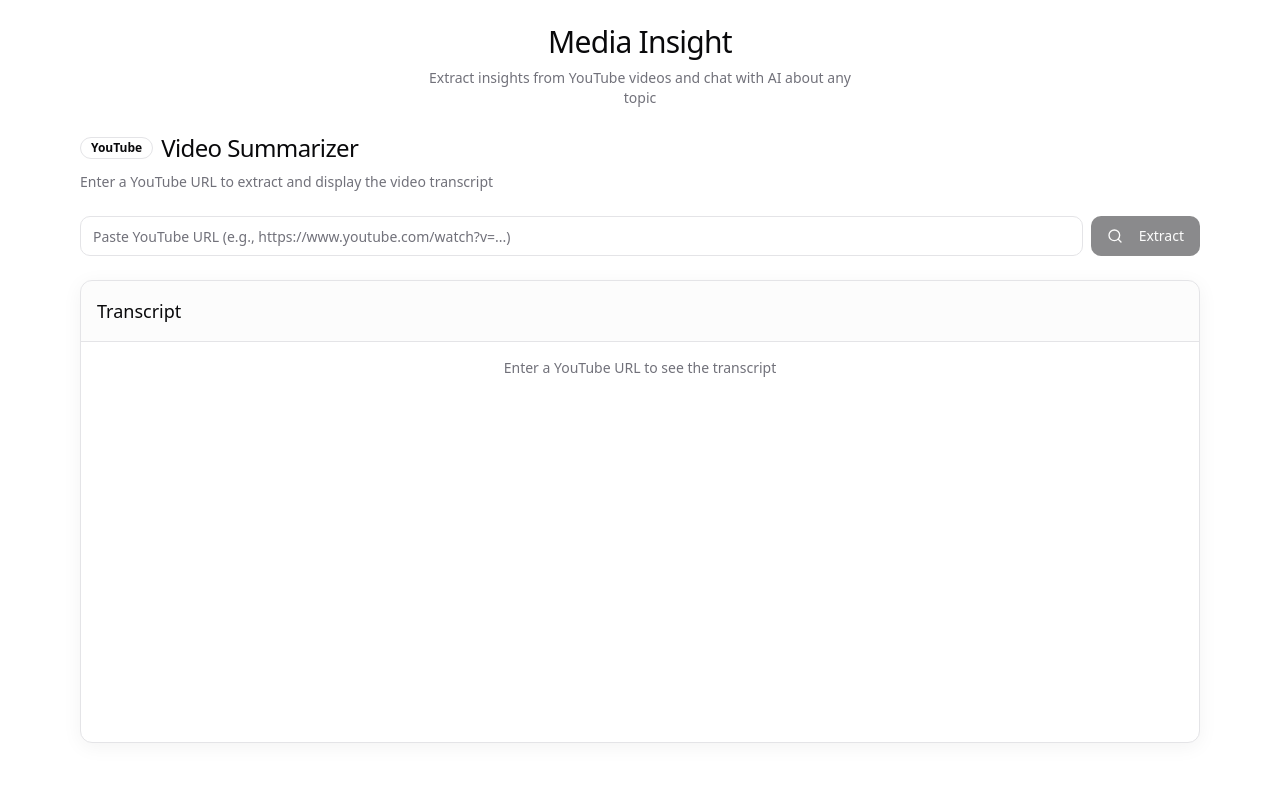
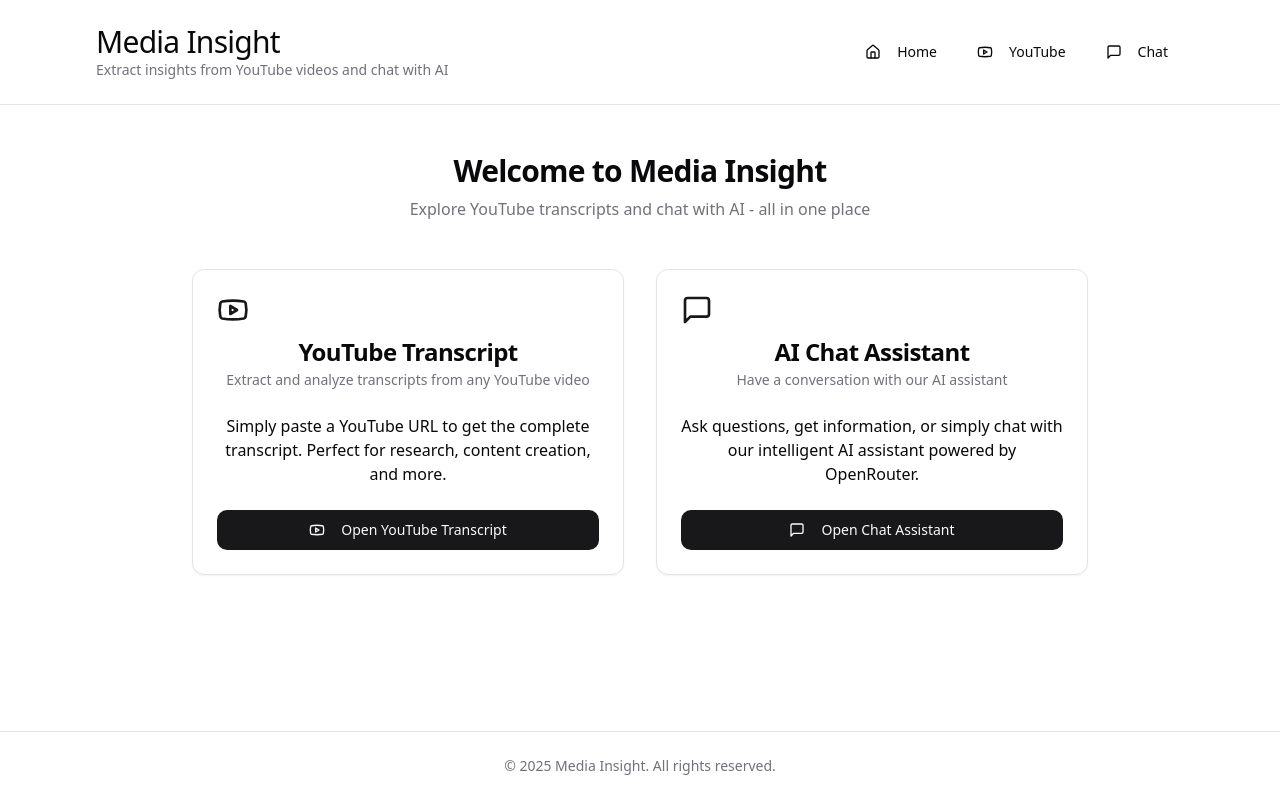
Before and after one commit to questionbot28/lovable-video-buddy-06, a React (Vite) app: page / in a window 1280 px wide. Shown: the top 800 px of the page. Built offline with nearby package versions, Linux system fonts and the light colour scheme.

Commit message:
Refactor: Create separate pages
Create separate pages for YouTube and Chat features.

```diff
--- a/src/App.tsx
+++ b/src/App.tsx
@@ -1,9 +1,12 @@
+
 import { Toaster } from "@/components/ui/toaster";
 import { Toaster as Sonner } from "@/components/ui/sonner";
 import { TooltipProvider } from "@/components/ui/tooltip";
 import { QueryClient, QueryClientProvider } from "@tanstack/react-query";
 import { BrowserRouter, Routes, Route } from "react-router-dom";
 import Index from "./pages/Index";
+import YouTube from "./pages/YouTube";
+import Chat from "./pages/Chat";
 import NotFound from "./pages/NotFound";
 
 const queryClient = new QueryClient();
@@ -16,6 +19,8 @@ const App = () => (
       <BrowserRouter>
         <Routes>
           <Route path="/" element={<Index />} />
+          <Route path="/youtube" element={<YouTube />} />
+          <Route path="/chat" element={<Chat />} />
           {/* ADD ALL CUSTOM ROUTES ABOVE THE CATCH-ALL "*" ROUTE */}
           <Route path="*" element={<NotFound />} />
         </Routes>
--- a/src/components/Header.tsx
+++ b/src/components/Header.tsx
@@ -1,6 +1,9 @@
 
 import React from "react";
 import { cn } from "@/lib/utils";
+import { Link } from "react-router-dom";
+import { Button } from "@/components/ui/button";
+import { Youtube, MessageSquare, Home } from "lucide-react";
 
 interface HeaderProps {
   className?: string;
@@ -8,15 +11,38 @@ interface HeaderProps {
 
 const Header: React.FC<HeaderProps> = ({ className }) => {
   return (
-    <header className={cn("w-full py-6 px-8 flex items-center justify-center", className)}>
+    <header className={cn("w-full py-6 px-8 border-b", className)}>
       <div className="container max-w-6xl mx-auto">
-        <div className="flex flex-col items-center justify-center text-center space-y-2">
-          <h1 className="text-3xl font-medium tracking-tight animate-fade-in">
-            Media Insight
-          </h1>
-          <p className="text-muted-foreground max-w-md mx-auto text-sm animate-slide-up">
-            Extract insights from YouTube videos and chat with AI about any topic
-          </p>
+        <div className="flex items-center justify-between">
+          <div className="flex flex-col items-start">
+            <h1 className="text-3xl font-medium tracking-tight animate-fade-in">
+              Media Insight
+            </h1>
+            <p className="text-muted-foreground text-sm animate-slide-up">
+              Extract insights from YouTube videos and chat with AI
+            </p>
+          </div>
+
+          <nav className="flex items-center gap-2">
+            <Button variant="ghost" asChild>
+              <Link to="/">
+                <Home className="h-4 w-4 mr-2" />
+                Home
+              </Link>
+            </Button>
+            <Button variant="ghost" asChild>
+              <Link to="/youtube">
+                <Youtube className="h-4 w-4 mr-2" />
+                YouTube
+              </Link>
+            </Button>
+            <Button variant="ghost" asChild>
+              <Link to="/chat">
+                <MessageSquare className="h-4 w-4 mr-2" />
+                Chat
+              </Link>
+            </Button>
+          </nav>
         </div>
       </div>
     </header>
--- /dev/null
+++ b/src/pages/Chat.tsx
@@ -0,0 +1,24 @@
+
+import React from "react";
+import Header from "@/components/Header";
+import ChatSection from "@/components/ChatSection";
+
+const Chat: React.FC = () => {
+  return (
+    <div className="min-h-screen flex flex-col bg-background">
+      <Header />
+
+      <main className="flex-1 container max-w-6xl mx-auto px-4 pb-16">
+        <ChatSection className="animate-slide-up" />
+      </main>
+
+      <footer className="py-6 px-4 border-t">
+        <div className="container max-w-6xl mx-auto text-center text-sm text-muted-foreground">
+          <p>© {new Date().getFullYear()} Media Insight. All rights reserved.</p>
+        </div>
+      </footer>
+    </div>
+  );
+};
+
+export default Chat;
--- a/src/pages/Index.tsx
+++ b/src/pages/Index.tsx
@@ -1,9 +1,10 @@
 
 import React from "react";
 import Header from "@/components/Header";
-import YouTubeSection from "@/components/YouTubeSection";
-import ChatSection from "@/components/ChatSection";
-import { Separator } from "@/components/ui/separator";
+import { Link } from "react-router-dom";
+import { Card, CardContent, CardDescription, CardFooter, CardHeader, CardTitle } from "@/components/ui/card";
+import { Button } from "@/components/ui/button";
+import { Youtube, MessageSquare } from "lucide-react";
 
 const Index: React.FC = () => {
   return (
@@ -11,12 +12,61 @@ const Index: React.FC = () => {
       <Header />
 
       <main className="flex-1 container max-w-6xl mx-auto px-4 pb-16">
-        <div className="grid gap-12 md:gap-16">
-          <YouTubeSection className="animate-slide-up" />
+        <div className="py-12 text-center">
+          <h2 className="text-3xl font-bold tracking-tight mb-2">Welcome to Media Insight</h2>
+          <p className="text-muted-foreground max-w-2xl mx-auto mb-8">
+            Explore YouTube transcripts and chat with AI - all in one place
+          </p>
 
-          <Separator className="max-w-[200px] mx-auto opacity-50" />
+          <div className="grid md:grid-cols-2 gap-8 max-w-4xl mx-auto mt-12">
+            <Card className="shadow-soft hover:shadow-md transition-shadow duration-300">
+              <CardHeader>
+                <Youtube className="h-8 w-8 text-primary mb-2" />
+                <CardTitle>YouTube Transcript</CardTitle>
+                <CardDescription>
+                  Extract and analyze transcripts from any YouTube video
+                </CardDescription>
+              </CardHeader>
+              <CardContent>
+                <p>
+                  Simply paste a YouTube URL to get the complete transcript.
+                  Perfect for research, content creation, and more.
+                </p>
+              </CardContent>
+              <CardFooter>
+                <Button asChild className="w-full">
+                  <Link to="/youtube">
+                    <Youtube className="h-4 w-4 mr-2" />
+                    Open YouTube Transcript
+                  </Link>
+                </Button>
+              </CardFooter>
+            </Card>
 
-          <ChatSection className="animate-slide-up" />
+            <Card className="shadow-soft hover:shadow-md transition-shadow duration-300">
+              <CardHeader>
+                <MessageSquare className="h-8 w-8 text-primary mb-2" />
+                <CardTitle>AI Chat Assistant</CardTitle>
+                <CardDescription>
+                  Have a conversation with our AI assistant
+                </CardDescription>
+              </CardHeader>
+              <CardContent>
+                <p>
+                  Ask questions, get information, or simply chat with our
+                  intelligent AI assistant powered by OpenRouter.
+                </p>
+              </CardContent>
+              <CardFooter>
+                <Button asChild className="w-full">
+                  <Link to="/chat">
+                    <MessageSquare className="h-4 w-4 mr-2" />
+                    Open Chat Assistant
+                  </Link>
+                </Button>
+              </CardFooter>
+            </Card>
+          </div>
         </div>
       </main>
 
--- /dev/null
+++ b/src/pages/YouTube.tsx
@@ -0,0 +1,24 @@
+
+import React from "react";
+import Header from "@/components/Header";
+import YouTubeSection from "@/components/YouTubeSection";
+
+const YouTube: React.FC = () => {
+  return (
+    <div className="min-h-screen flex flex-col bg-background">
+      <Header />
+
+      <main className="flex-1 container max-w-6xl mx-auto px-4 pb-16">
+        <YouTubeSection className="animate-slide-up" />
+      </main>
+
+      <footer className="py-6 px-4 border-t">
+        <div className="container max-w-6xl mx-auto text-center text-sm text-muted-foreground">
+          <p>© {new Date().getFullYear()} Media Insight. All rights reserved.</p>
+        </div>
+      </footer>
+    </div>
+  );
+};
+
+export default YouTube;
```
